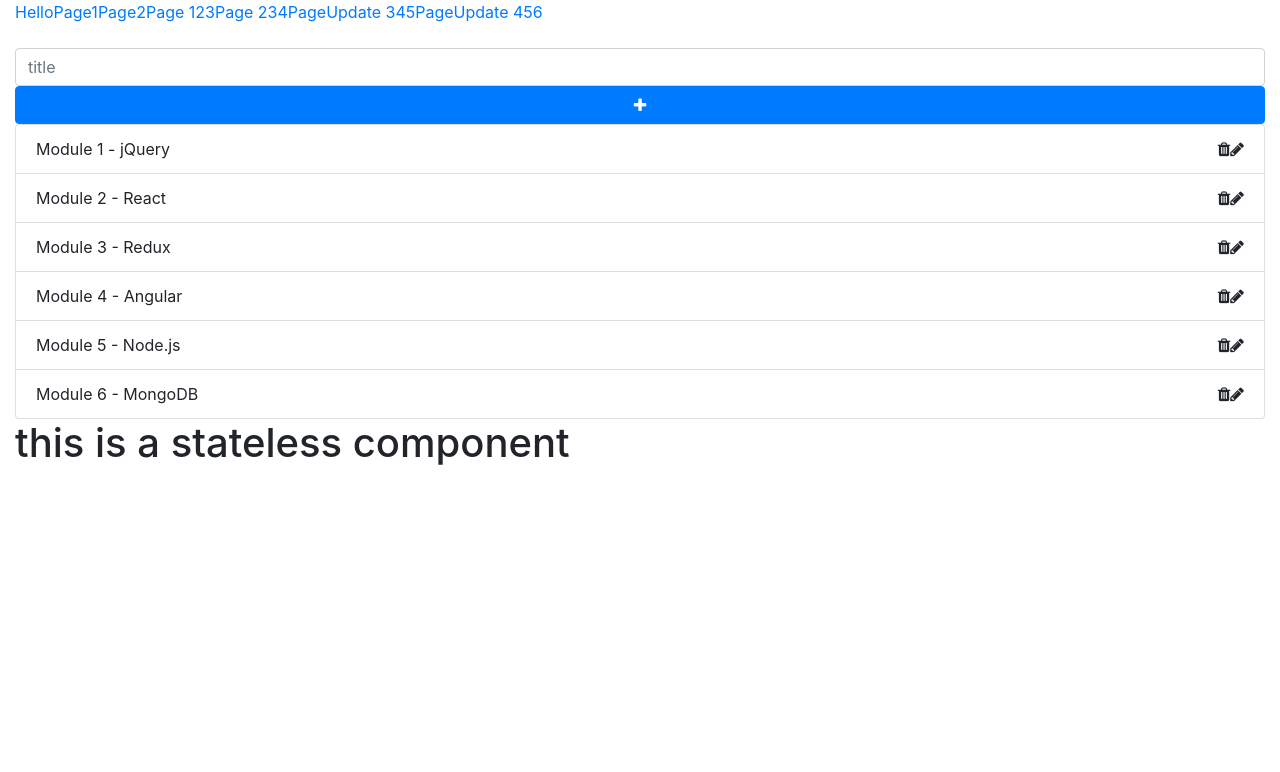
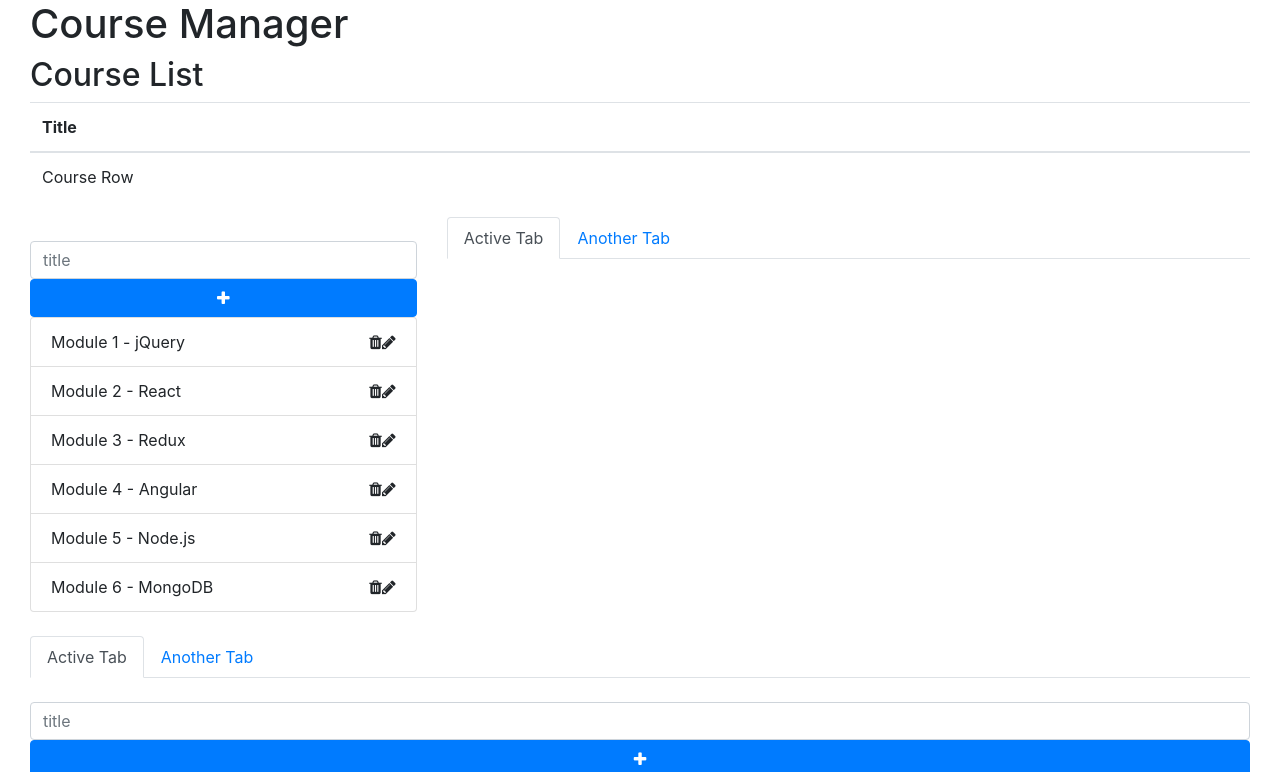
Before and after one commit to ylxz0073/webdev-jtao-2018-react, a React (Create React App) app: page / in a window 1280 px wide. Shown: the top 772 px of the page. Built offline with nearby package versions, Linux system fonts and the light colour scheme.

Commit message:
add course list

```diff
--- /dev/null
+++ b/src/containers/CourseList.js
@@ -0,0 +1,20 @@
+import React from 'react';
+
+class CourseList extends React.Component {
+    constructor() {
+        super();
+    }
+    render() {
+        return (
+            <div>
+                <h2>Course List</h2>
+                <table className="table">
+                    <thead><tr><th>Title</th></tr></thead>
+                    <tbody><tr><td>Course Row</td></tr></tbody>
+                </table>
+            </div>
+
+        )
+    }
+}
+export default CourseList;
--- a/src/containers/CourseManager.js
+++ b/src/containers/CourseManager.js
@@ -3,12 +3,14 @@ import CourseCard from '../Components/CourseCard'
 import ModuleList from './ModuleList'
 import LessonTabs from './LessonTabs'
 import CourseEditor from './CourseEditor'
+import CourseList from "./CourseList";
 
 export default class CourseManager extends Component {
     render() {
         return (
             <div className="container-fluid">
                 <h1>Course Manager</h1>
+                <CourseList/>
                 <CourseEditor/>
                 <br/>
                 <LessonTabs/>
--- a/src/index.js
+++ b/src/index.js
@@ -12,7 +12,7 @@ import App from "./examples/App"
 ReactDOM.render(
 
     <div className="container-fluid">
-        <App/>
+        <CourseManager/>
         <ModuleList/>
         <Stateless message="this is a stateless component"/>
         {/*<CourseManager/>*/}
```
